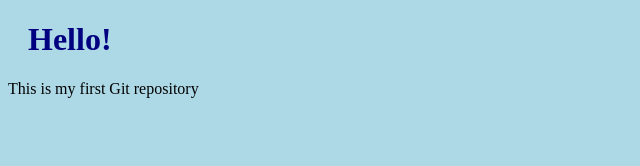
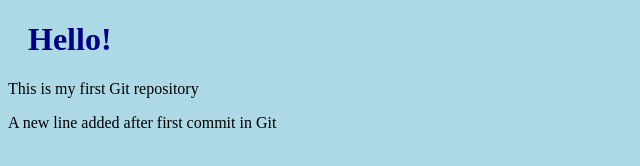
Before and after one commit to Mc-Queen95/test-hello-world, a plain HTML site: page index.html in a window 1280 px wide. Shown: the whole page, without its empty margins (0-640 px from the left). Drawn offline with Linux system fonts and the light colour scheme.

Commit message:
Updated index.html with a new line in it.

```diff
--- a/index.html
+++ b/index.html
@@ -9,5 +9,6 @@
 <body>
     <h1>Hello!</h1>
     <p>This is my first Git repository</p>
+    <p>A new line added after first commit in Git</p>
 </body>
 </html>
```
